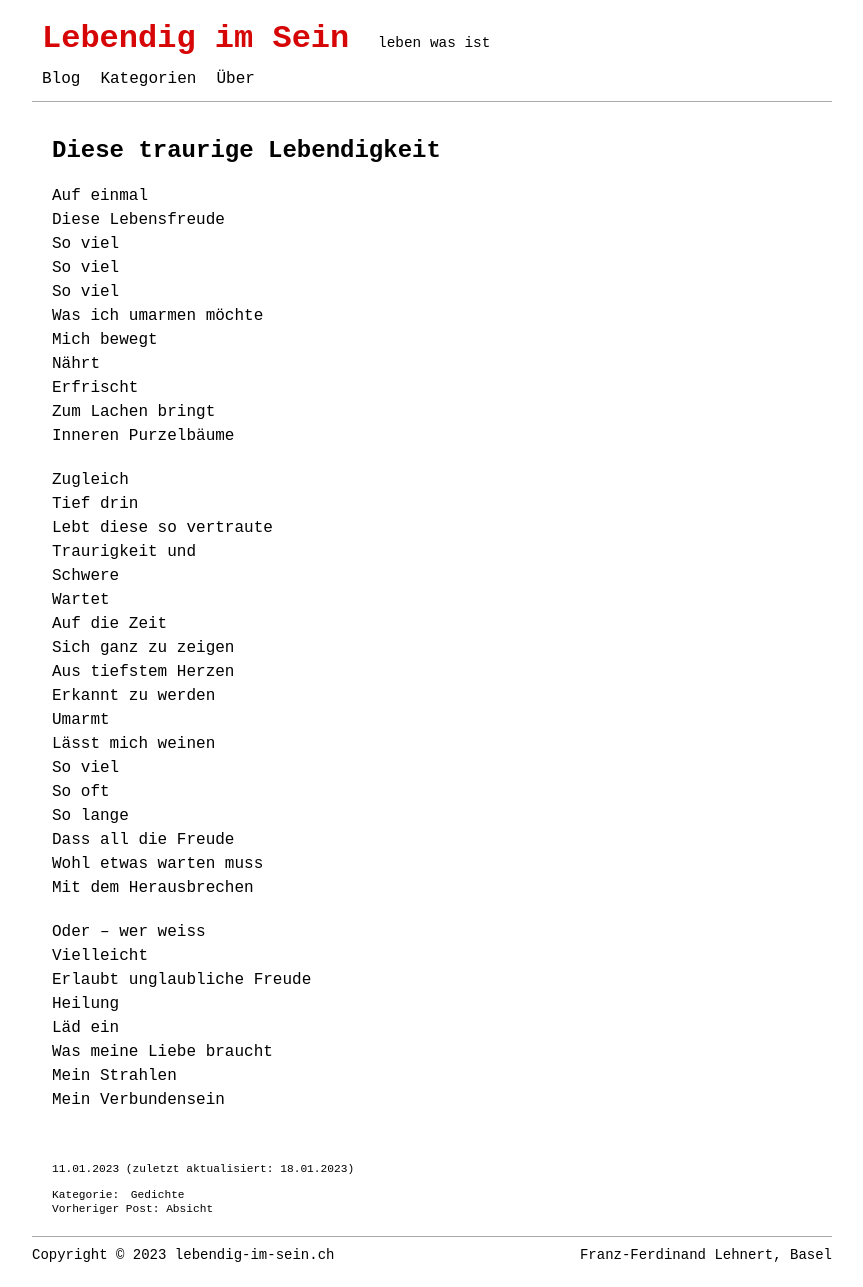
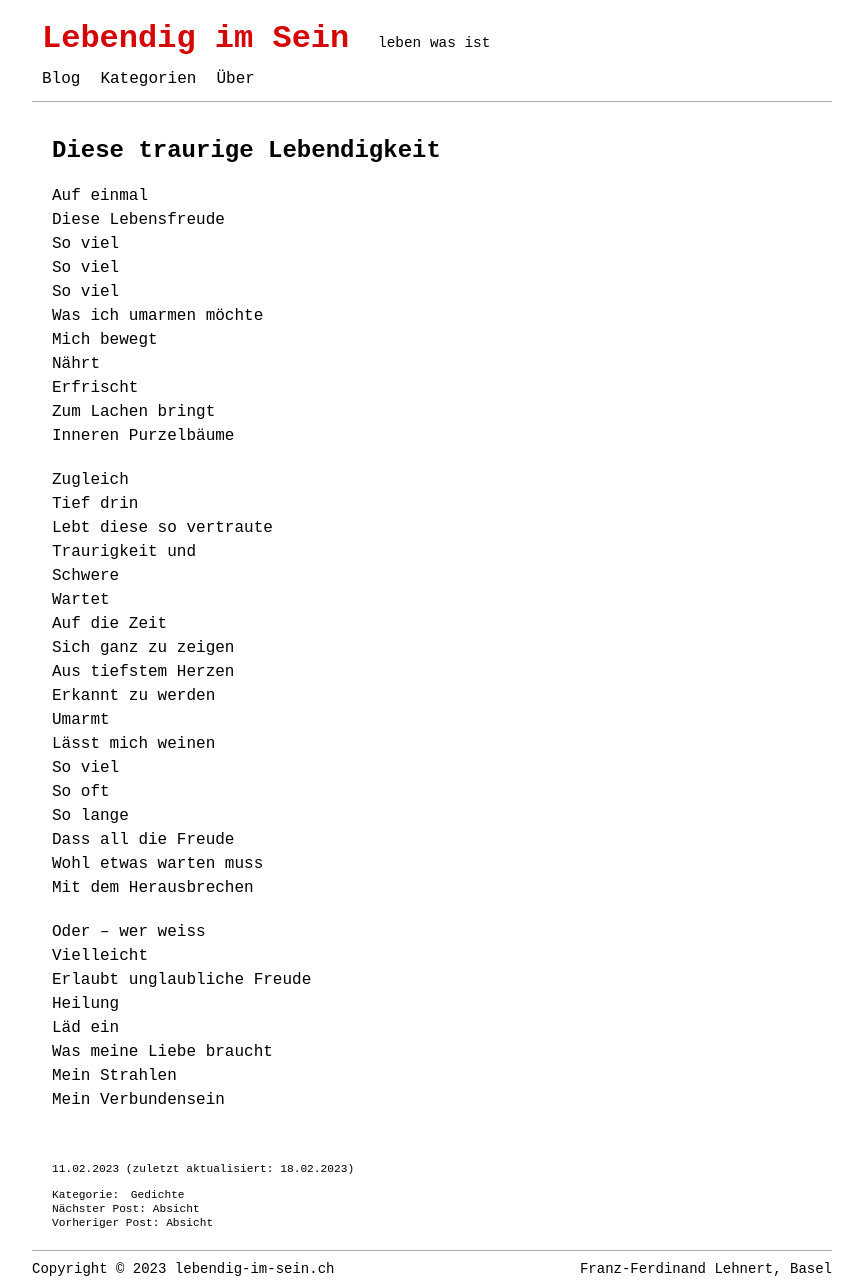
Before and after one commit to lebendigimsein/webpage, a Jekyll site: the page built from _posts/2023-02-11-diese-traurige-lebendigkeit.markdown, in a window 1280 px wide. Shown: the whole page, without its empty margins (208-1071 px from the left). Built offline with Jekyll 4.4.1, drawn with Linux system fonts in a browser that asks for light colours.

Commit message:
annehmen added; dates of traurig lebendigkeit and absicht changed

```diff
--- a/_posts/2023-01-11-absicht.markdown
+++ b/_posts/2023-02-11-absicht.markdown
@@ -1,8 +1,8 @@
 ---
 layout: post
 title: Absicht
-date: 2023-01-11
-last_modified_at: 2023-01-18
+date: 2023-02-11
+last_modified_at: 2023-02-18
 categories: [Gedichte]
 tags: []
 ---
--- a/_posts/2023-01-11-diese-traurige-lebendigkeit.markdown
+++ b/_posts/2023-02-11-diese-traurige-lebendigkeit.markdown
@@ -1,8 +1,8 @@
 ---
 layout: post
 title: Diese traurige Lebendigkeit
-date: 2023-01-11
-last_modified_at: 2023-01-18
+date: 2023-02-11
+last_modified_at: 2023-02-18
 categories: [Gedichte]
 tags: []
 ---
```
Also changed, not shown: _posts/2023-02-19-annehmen.markdown (added, +28 -0 lines).
